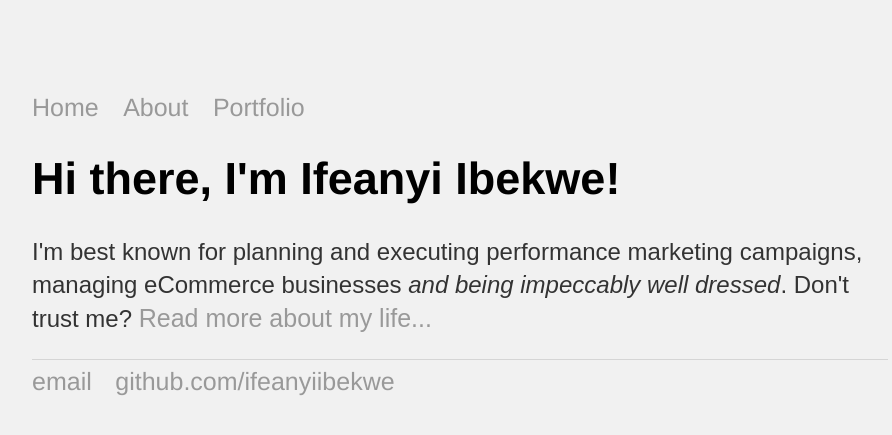
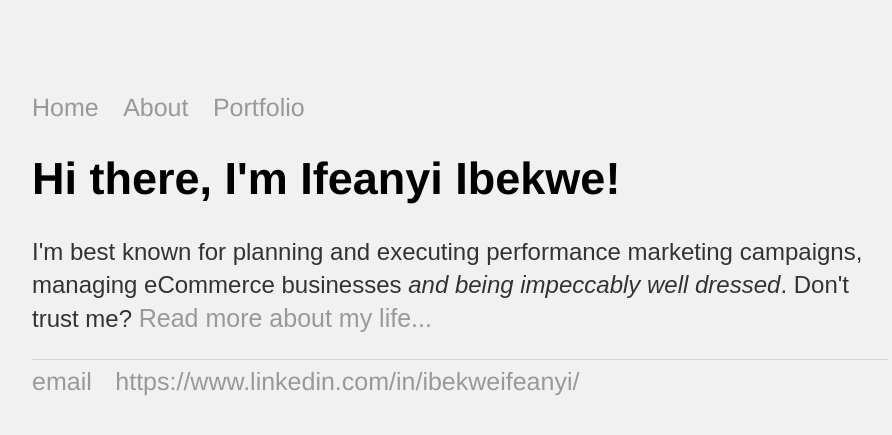
Before and after one commit to IfeanyiIbekwe/ifeanyiibekwe.github.io, a Jekyll site: the page built from index.html, in a window 1280 px wide. Shown: the top 435 px of the page, without its empty margins (180-1072 px from the left). Built offline with Jekyll 4.4.1, drawn with Linux system fonts in a browser that asks for light colours.

Commit message:
Update default.html

```diff
--- a/_layouts/default.html
+++ b/_layouts/default.html
@@ -23,7 +23,7 @@
 			<footer>
 	    		<ul>
 	        		<li><a href="mailto:ibekweifeanyi@gmail.com">email</a></li>
-	        		<li><a href="https://github.com/ifeanyiibekwe">github.com/ifeanyiibekwe</a></li>
+	        		<li><a href="https://www.linkedin.com/in/ibekweifeanyi/">https://www.linkedin.com/in/ibekweifeanyi/</a></li>
 				</ul>
 			</footer>
 		</body>
```
